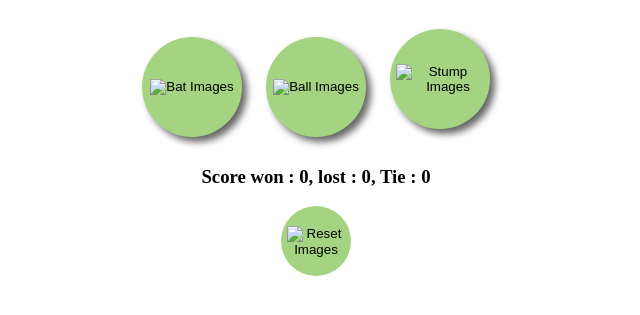
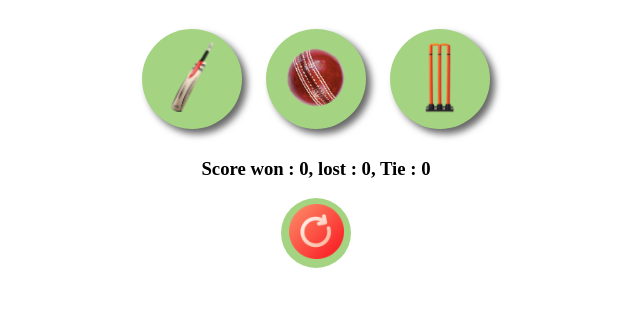
Before and after one commit to Aku-25/Bat_Ball_Game, a plain HTML site: page index.html in a window 1280 px wide. Shown: the part 61-376 px from the top of the page, without its empty margins (324-964 px from the left). Drawn offline with Linux system fonts and the light colour scheme.

Commit message:
Update index.html

```diff
--- a/index.html
+++ b/index.html
@@ -11,19 +11,19 @@
   let computerChoice = generateComputerChoice();
   let resultMsg = getResult('Bat',computerChoice);
   showResult('Bat',computerChoice,resultMsg);
-  "><img src="images/bat.png" alt="Bat Images" class="choice-images"></button>
+  "><img src="bat.png" alt="Bat Images" class="choice-images"></button>
 
   <button class="choice-button" onclick="
    computerChoice = generateComputerChoice();// call the function not write a code again and again
    resultMsg=getResult('Ball',computerChoice);
    showResult('Ball',computerChoice,resultMsg);
-  "><img src="images/ball.png" alt="Ball Images" class="choice-images"></button>
+  "><img src="ball.png" alt="Ball Images" class="choice-images"></button>
 
   <button class="choice-button" onclick="
    computerChoice = generateComputerChoice();//call the funtion
    resultMsg=getResult('Stump',computerChoice);
    showResult('Stump',computerChoice,resultMsg);
-  "><img src="images/stump.png" alt="Stump Images" class="choice-images"></button>
+  "><img src="stump.png" alt="Stump Images" class="choice-images"></button>
 
 
 
@@ -34,7 +34,7 @@
 
   <button class="reset" onclick="localStorage.clear()
   resetScore();
-  "><img src="images/ref.png" alt="Reset Images" class="reset-button"></button>
+  "><img src="ref.png" alt="Reset Images" class="reset-button"></button>
   <script>
     let scoreStr = localStorage.getItem('Score');//retrieve  from localStorage
     let score;
```
